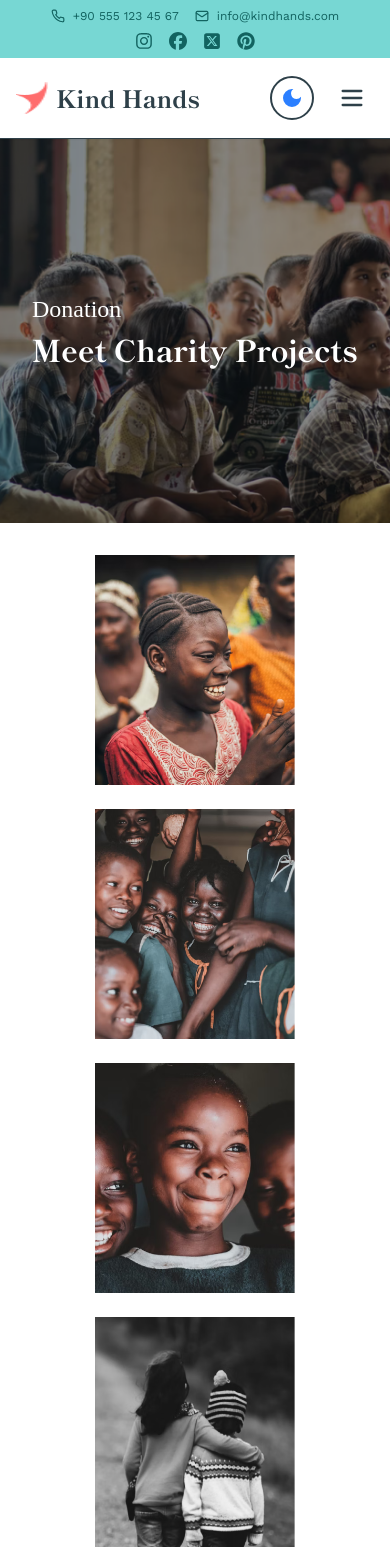
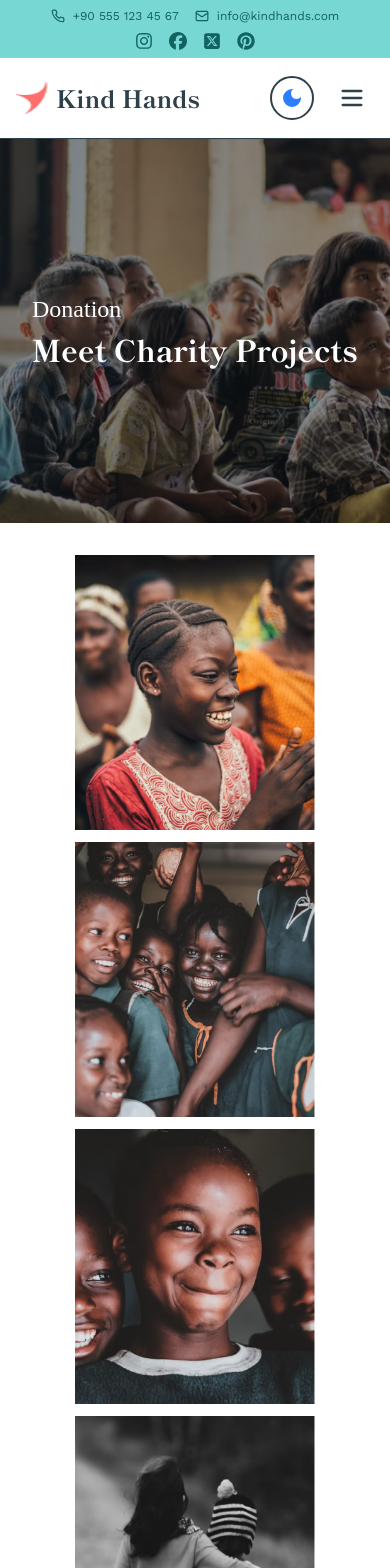
Before and after one commit to codEdu-Collective/kind-hands, a Next.js app: page /projects in a window 390 px wide. Shown: the top 1568 px of the page. Built offline with nearby package versions, Linux system fonts and the light colour scheme; a web font is replaced by a local one.

Commit message:
style(projects): update layout and dimensions for project cards
- Adjusted the maximum width of the project section for better alignment.
- Modified grid gap for improved spacing between project cards.
- Updated dimensions of project cards and images for consistency and responsiveness.

```diff
--- a/app/projects/page.tsx
+++ b/app/projects/page.tsx
@@ -11,14 +11,14 @@ const Project = () => {
           </h2>
         </div>
       </header>
-      <section className="container mx-auto items-center w-full max-w-200 px-4 md:px-0 my-8 md:my-37.5">
-        <div className="grid grid-cols-1 md:grid-cols-3 gap-6 justify-items-center">
+      <section className="container max-w-250 mx-auto items-center px-4 md:px-0 my-8 md:my-37.5">
+        <div className="grid grid-cols-1 md:grid-cols-3 gap-3 md:gap-5 justify-items-center">
           {[...Array(9)].map((_, index) => {
             if (index === 5) {
               return (
                 <div
                   key={index}
-                  className="relative bg-primary flex flex-col items-center justify-center w-50 h-57.5 min-h-57.5"
+                  className="relative bg-primary flex flex-col items-center justify-center w-[240px] h-[275px] min-h-[275px]"
                 >
                   <p className="text-white text-center text-lg md:text-xl font-semibold px-3 leading-tight">
                     More than One Life Changed
@@ -28,12 +28,12 @@ const Project = () => {
             }
 
             return (
-              <div key={index} className="relative w-50 h-57.5 min-h-57.5">
+              <div key={index} className="relative w-[240px] h-[275px] min-h-[275px]">
                 <Image
                   src={`/projects/project-${index + 1}.png`}
                   alt="project"
-                  width={200}
-                  height={230}
+                  width={240}
+                  height={275}
                   className="object-cover w-full h-full"
                 />
               </div>
```
